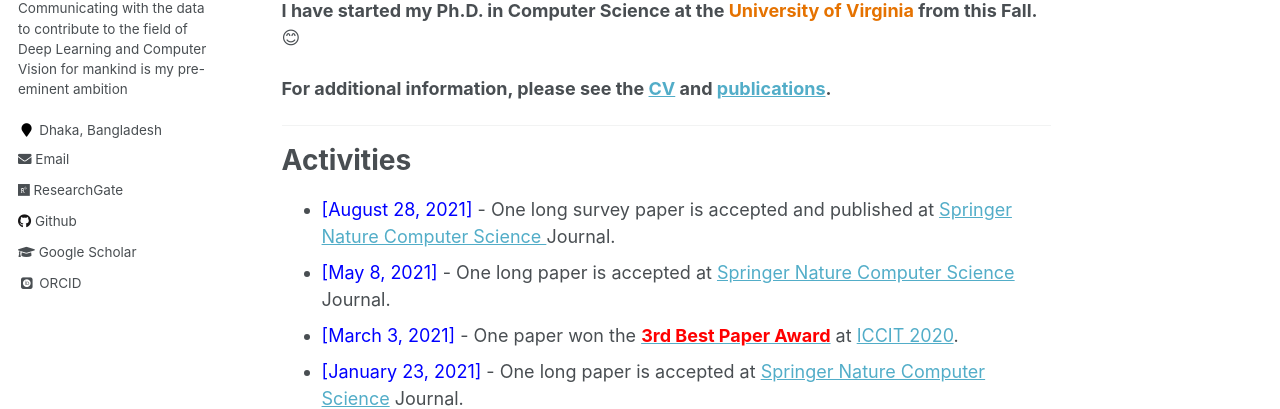
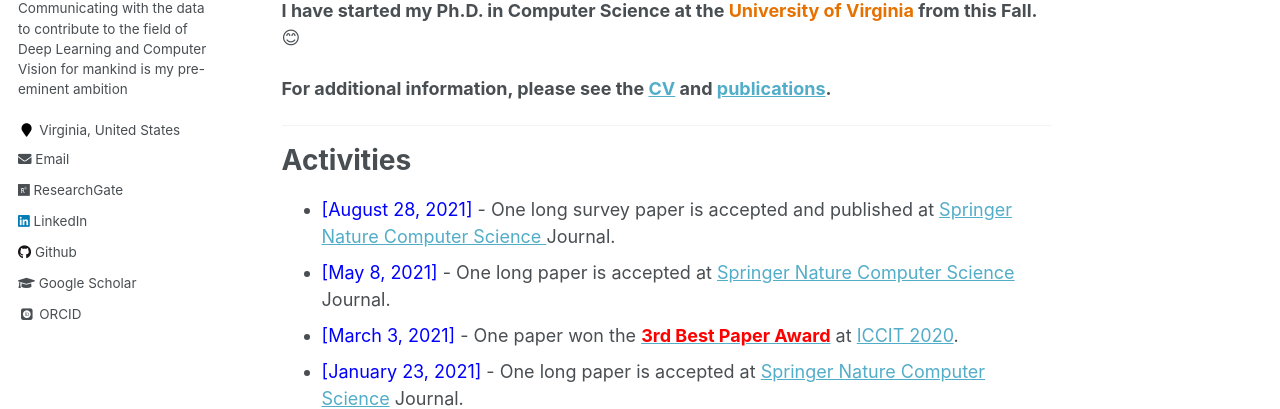
Before and after one commit to shaeekh/shaeekh.github.io, a Jekyll site: the page built from _pages/about.md, in a window 1280 px wide. Shown: the part 347-756 px from the top of the page. Built offline with Jekyll 4.4.1, drawn with Linux system fonts in a browser that asks for light colours; some web fonts are replaced.

Commit message:
Update _config.yml

```diff
--- a/_config.yml
+++ b/_config.yml
@@ -83,7 +83,7 @@ author:
   name             : "Tonmoy Hossain"
   avatar           : "final_picture.jpg"
   bio              : "Communicating with the data to contribute to the field of Deep Learning and Computer Vision for mankind is my pre-eminent ambition"
-  location         : "Dhaka, Bangladesh"
+  location         : "Virginia, United States"
   employer         :
   pubmed           : #"https://www.ncbi.nlm.nih.gov/pubmed/?term=john+snow"
   googlescholar    : "https://scholar.google.com/citations?hl=en&user=LxGVl2wAAAAJ"
@@ -103,7 +103,7 @@ author:
   instagram        :
   impactstory      : #"https://profiles.impactstory.org/u/xxxx-xxxx-xxxx-xxxx"
   lastfm           :
-  linkedin         :
+  linkedin         : "https://www.linkedin.com/in/tonmoy-hossain-dihan/"
   orcid            : "https://orcid.org/0000-0002-5808-6391"
   pinterest        :
   soundcloud       :
```
